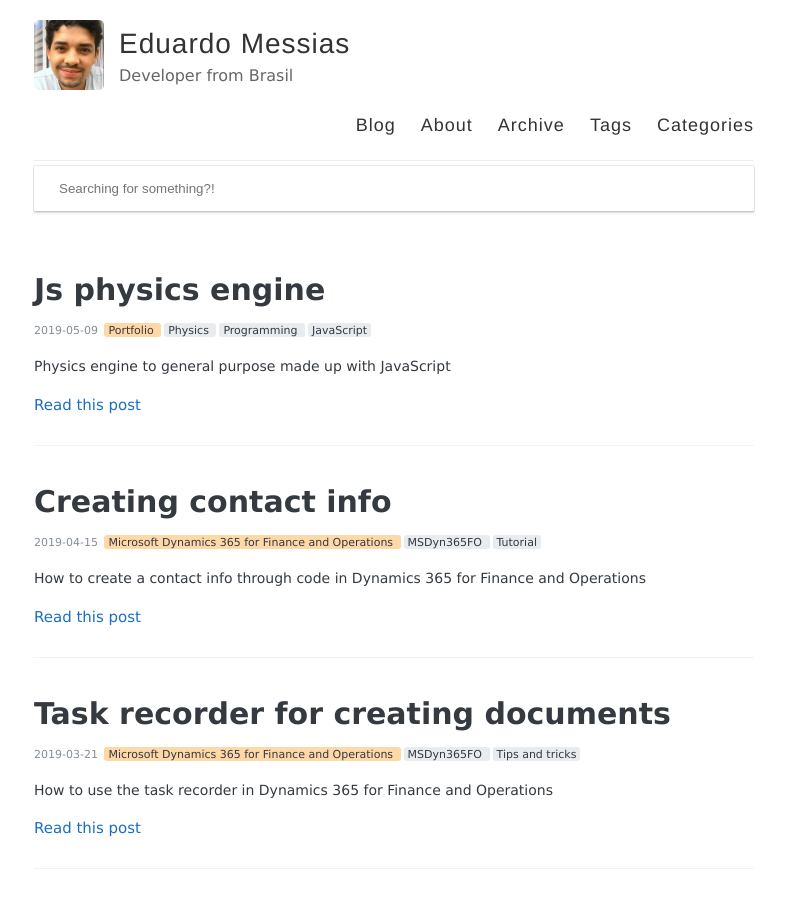
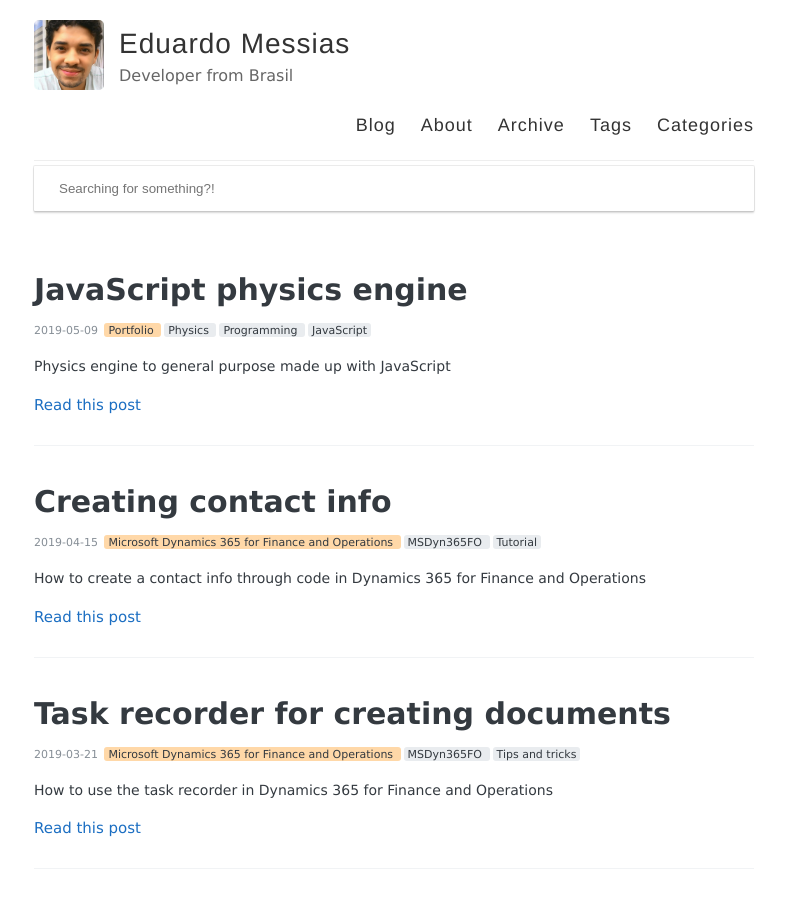
Before and after one commit to eduardomessias/eduardomessias.github.io, a Jekyll site: the page built from index.html, in a window 1280 px wide and 900 px high. Shown: the whole window, without its empty margins (246-1032 px from the left). Built offline with Jekyll 4.4.1, drawn with Linux system fonts in a browser that asks for light colours; the list of posts is cut into pages by our own code.

Commit message:
Update 2019-05-09-js-physics-engine.md

```diff
--- a/_posts/2019-05-09-js-physics-engine.md
+++ b/_posts/2019-05-09-js-physics-engine.md
@@ -1,6 +1,6 @@
 ---
 layout: post
-title: Js physics engine
+title: JavaScript physics engine
 tags:
   - Physics
   - Programming
```
Also changed, not shown: other parts of _posts/2019-05-09-js-physics-engine.md (+1 -0 lines).
